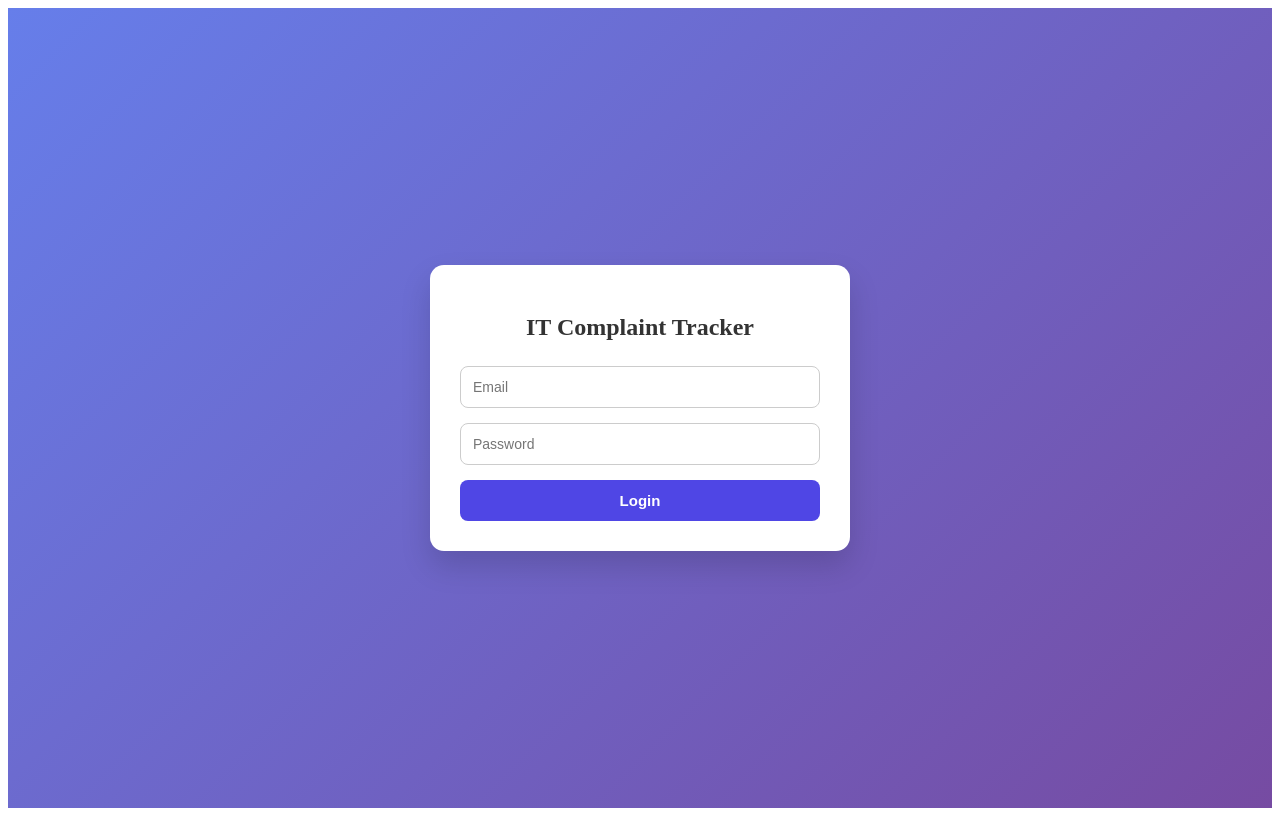
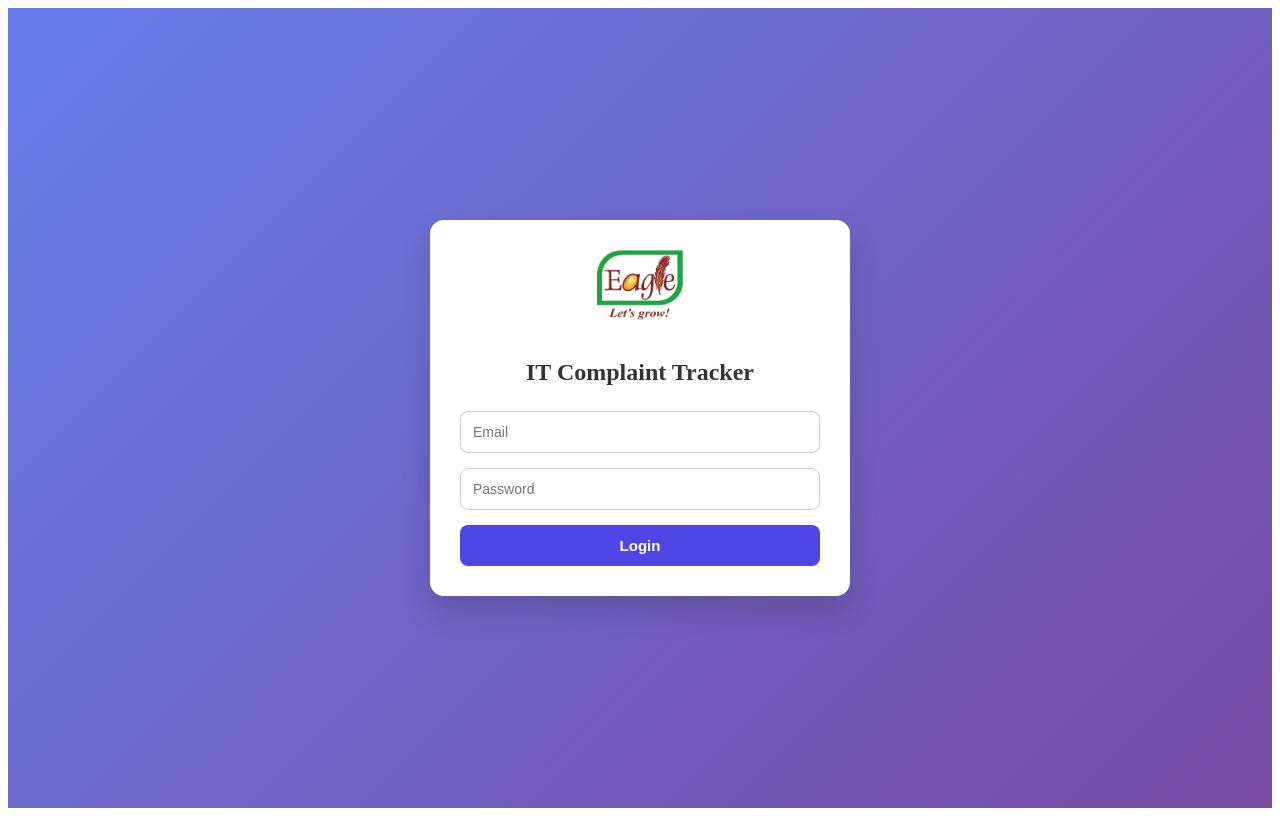
Before and after one commit to rahul7828/it-complaint-tracker, a React (Vite) app: page / in a window 1280 px wide. Built offline with nearby package versions, Linux system fonts and the light colour scheme.

Commit message:
added logo and UI updates

```diff
--- a/src/components/Header.tsx
+++ b/src/components/Header.tsx
@@ -15,16 +15,35 @@ export default function Header({ title }: Props) {
 
   return (
     <div style={styles.header}>
+
+      {/* Left Side - Logo + Company */}
+      <div style={styles.left}>
+        <img
+          src="/logo.png"
+          alt="logo"
+          style={styles.logo}
+        />
+
+        <div>
+          <h2 style={styles.company}>Eagle Seeds</h2>
+          {/* <p style={styles.subtitle}>IT Complaint Tracker</p> */}
+        </div>
+      </div>
+
+      {/* Center Title */}
       <h2 style={styles.title}>{title}</h2>
-      <h2 style={styles.company}>Eagle Seeds</h2>
+
+      {/* Right Side Logout */}
       <button onClick={handleLogout} style={styles.logout}>
         Logout
       </button>
+
     </div>
   );
 }
 
 const styles: { [key: string]: React.CSSProperties } = {
+
   header: {
     height: 70,
     background: "linear-gradient(135deg, #4f46e5, #3b82f6)",
@@ -35,11 +54,40 @@ const styles: { [key: string]: React.CSSProperties } = {
     padding: "0 30px",
     boxShadow: "0 6px 15px rgba(0,0,0,0.15)"
   },
+
+  left: {
+    display: "flex",
+    alignItems: "center",
+    gap: "10px"
+  },
+
+  logo: {
+    height: 42,
+    width: 42,
+    objectFit: "contain",
+    borderRadius: 6,
+    background: "#fff",
+    padding: 3
+  },
+
+  company: {
+    margin: 0,
+    fontSize: 16,
+    fontWeight: 700
+  },
+
+  subtitle: {
+    margin: 0,
+    fontSize: 12,
+    opacity: 0.9
+  },
+
   title: {
     margin: 0,
     fontSize: 20,
     fontWeight: 600
   },
+
   logout: {
     background: "#ef4444",
     color: "#fff",
@@ -51,3 +99,82 @@ const styles: { [key: string]: React.CSSProperties } = {
   }
 
 };
+
+
+
+
+
+
+
+
+
+
+
+
+
+
+
+
+
+
+
+
+
+
+
+
+
+
+// import { supabase } from "../supabaseClient";
+// import { useNavigate } from "react-router-dom";
+
+// type Props = {
+//   title: string;
+// };
+
+// export default function Header({ title }: Props) {
+//   const navigate = useNavigate();
+
+//   const handleLogout = async () => {
+//     await supabase.auth.signOut();
+//     navigate("/");
+//   };
+
+//   return (
+//     <div style={styles.header}>
+//       <h2 style={styles.title}>{title}</h2>
+//       <h2 style={styles.company}>Eagle Seeds</h2>
+//       <button onClick={handleLogout} style={styles.logout}>
+//         Logout
+//       </button>
+//     </div>
+//   );
+// }
+
+// const styles: { [key: string]: React.CSSProperties } = {
+//   header: {
+//     height: 70,
+//     background: "linear-gradient(135deg, #4f46e5, #3b82f6)",
+//     color: "#fff",
+//     display: "flex",
+//     alignItems: "center",
+//     justifyContent: "space-between",
+//     padding: "0 30px",
+//     boxShadow: "0 6px 15px rgba(0,0,0,0.15)"
+//   },
+//   title: {
+//     margin: 0,
+//     fontSize: 20,
+//     fontWeight: 600
+//   },
+//   logout: {
+//     background: "#ef4444",
+//     color: "#fff",
+//     border: "none",
+//     padding: "8px 16px",
+//     borderRadius: 8,
+//     cursor: "pointer",
+//     fontWeight: 600
+//   }
+
+// };
--- a/src/components/TicketAnalytics.tsx
+++ b/src/components/TicketAnalytics.tsx
@@ -1,39 +1,110 @@
-import { PieChart, Pie, Cell, Tooltip, Legend } from "recharts";
+import { PieChart, Pie, Cell, Tooltip, ResponsiveContainer } from "recharts";
 
-export default function TicketAnalytics({ tickets }: any) {
+type Props = {
+  tickets: any[];
+};
 
-  const open = tickets.filter((t:any)=>t.status==="Open").length;
-  const progress = tickets.filter((t:any)=>t.status==="InProgress").length;
-  const resolved = tickets.filter((t:any)=>t.status==="Resolved").length;
-  const closed = tickets.filter((t:any)=>t.status==="Closed").length;
+export default function TicketAnalytics({ tickets }: Props) {
+
+  const statusCount = {
+    Open: 0,
+    InProgress: 0,
+    Resolved: 0,
+    Closed: 0
+  };
+
+  tickets.forEach((t) => {
+    if (t.status === "Open") statusCount.Open++;
+    if (t.status === "InProgress") statusCount.InProgress++;
+    if (t.status === "Resolved") statusCount.Resolved++;
+    if (t.status === "Closed") statusCount.Closed++;
+  });
 
   const data = [
-    { name: "Open", value: open },
-    { name: "InProgress", value: progress },
-    { name: "Resolved", value: resolved },
-    { name: "Closed", value: closed },
+    { name: "Open", value: statusCount.Open },
+    { name: "InProgress", value: statusCount.InProgress },
+    { name: "Resolved", value: statusCount.Resolved },
+    { name: "Closed", value: statusCount.Closed }
   ];
 
-  const COLORS = ["#ef4444","#f59e0b","#22c55e","#64748b"];
+  const COLORS = ["#ef4444", "#f59e0b", "#10b981", "#6b7280"];
 
   return (
-    <div style={{marginBottom:30}}>
-      <h3>Ticket Analytics</h3>
+    <div style={{ width: "100%", height: 300, marginTop: 20 }}>
+      <h3>Ticket Status Analytics</h3>
 
-      <PieChart width={400} height={300}>
+      <ResponsiveContainer>
+        <PieChart>
           <Pie
             data={data}
             dataKey="value"
-          outerRadius={120}
+            outerRadius={100}
+            label
           >
-          {data.map((_entry, index) => (
+            {data.map((_, index) => (
               <Cell key={index} fill={COLORS[index]} />
             ))}
           </Pie>
 
           <Tooltip />
-        <Legend />
         </PieChart>
+      </ResponsiveContainer>
+
     </div>
   );
 }
+
+
+
+
+
+
+
+
+
+
+
+
+
+
+
+
+// import { PieChart, Pie, Cell, Tooltip, Legend } from "recharts";
+
+// export default function TicketAnalytics({ tickets }: any) {
+
+//   const open = tickets.filter((t:any)=>t.status==="Open").length;
+//   const progress = tickets.filter((t:any)=>t.status==="InProgress").length;
+//   const resolved = tickets.filter((t:any)=>t.status==="Resolved").length;
+//   const closed = tickets.filter((t:any)=>t.status==="Closed").length;
+
+//   const data = [
+//     { name: "Open", value: open },
+//     { name: "InProgress", value: progress },
+//     { name: "Resolved", value: resolved },
+//     { name: "Closed", value: closed },
+//   ];
+
+//   const COLORS = ["#ef4444","#f59e0b","#22c55e","#64748b"];
+
+//   return (
+//     <div style={{marginBottom:30}}>
+//       <h3>Ticket Analytics</h3>
+
+//       <PieChart width={400} height={300}>
+//         <Pie
+//           data={data}
+//           dataKey="value"
+//           outerRadius={120}
+//         >
+//           {data.map((_entry, index) => (
+//             <Cell key={index} fill={COLORS[index]} />
+//           ))}
+//         </Pie>
+
+//         <Tooltip />
+//         <Legend />
+//       </PieChart>
+//     </div>
+//   );
+// }
--- a/src/pages/Login.tsx
+++ b/src/pages/Login.tsx
@@ -49,6 +49,12 @@ export default function Login() {
   return (
     <div style={styles.container}>
       <form style={styles.card} onSubmit={handleLogin}>
+        {/* LOGO */}
+        <img
+          src="/logo.png"
+          alt="Company Logo"
+          style={styles.logo}
+        />
         <h2 style={styles.heading}>IT Complaint Tracker</h2>
 
         <input
@@ -97,6 +103,13 @@ const styles: Record<string, CSSProperties> = {
     flexDirection: "column",
     gap: "15px",
   },
+
+  logo: {
+    height: "70px",
+    objectFit: "contain",
+    marginBottom: "5px",
+  },
+
   heading: {
     textAlign: "center",
     marginBottom: "10px",
```
Also changed, not shown: public/logo.png (added). Lines whose indentation alone changed are shown as unchanged.
